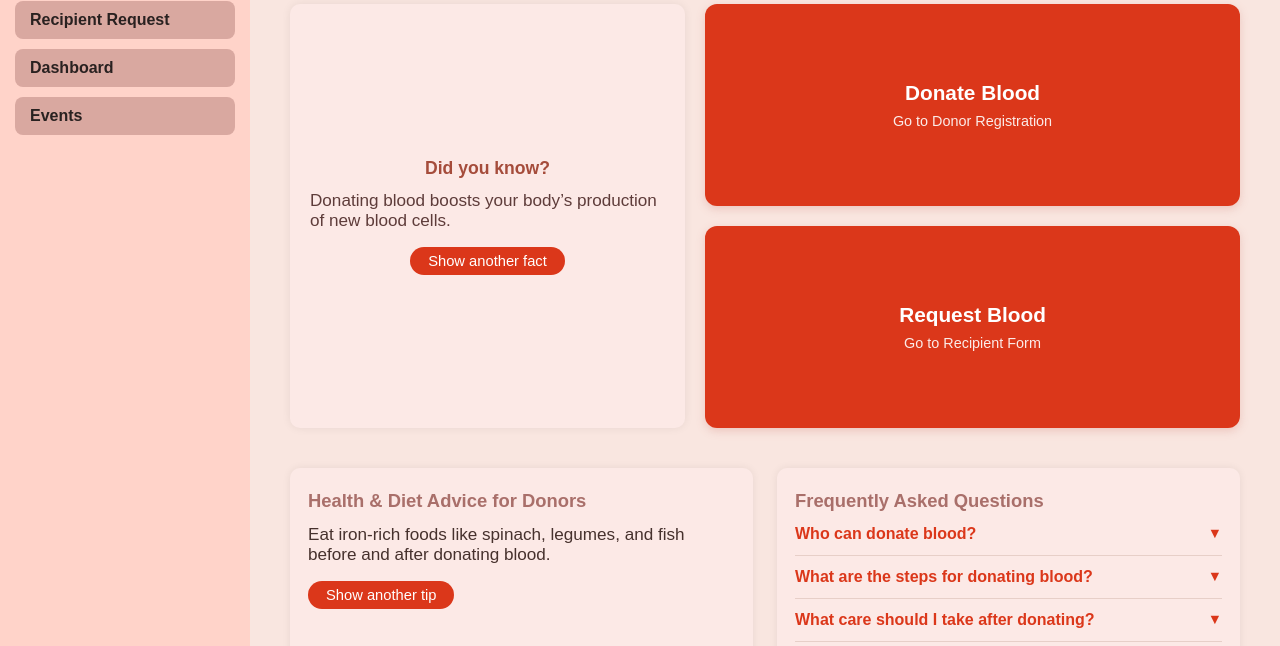
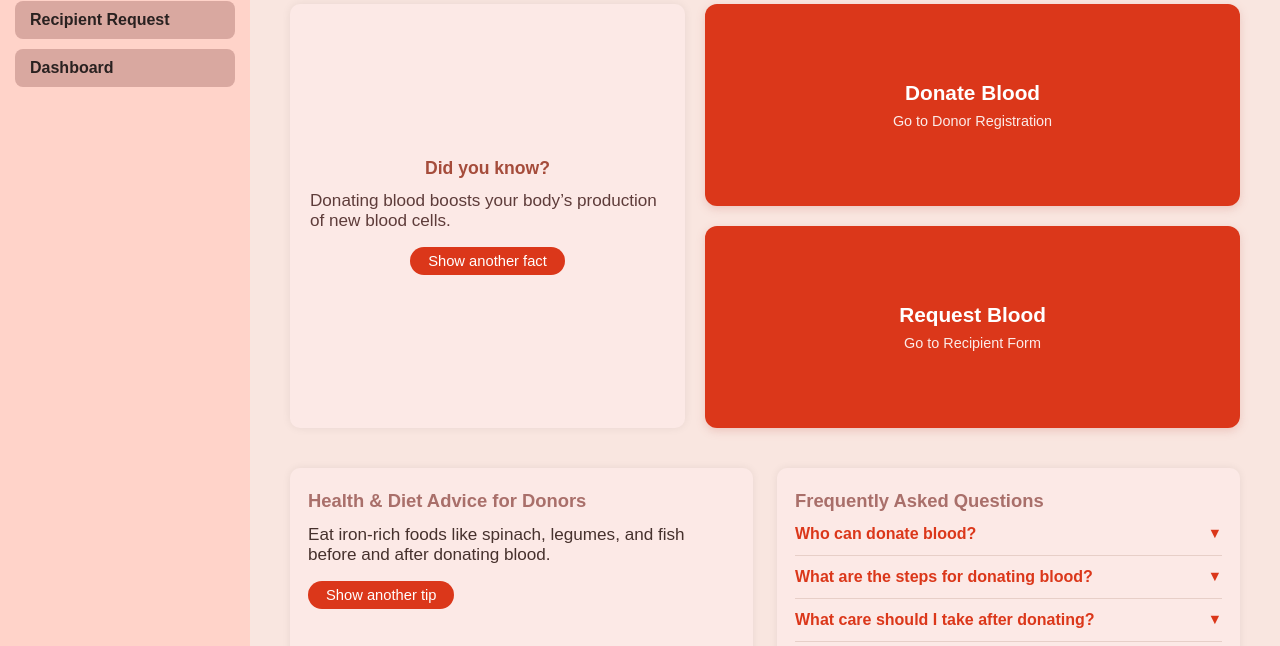
Before and after one commit to kanishk3114S/Blood-Donating-Website, a website: page COMPLETE PROJECT/blood-bank-locator/src/dashboard.html in a window 1280 px wide. Shown: the part 154-800 px from the top of the page. Drawn offline with Linux system fonts and the light colour scheme.

Commit message:
Update dashboard.html

```diff
--- a/COMPLETE PROJECT/blood-bank-locator/src/dashboard.html
+++ b/COMPLETE PROJECT/blood-bank-locator/src/dashboard.html
@@ -128,7 +128,7 @@
       <a href="reciever_page.html">Recipient Request</a>
 
       <a href="dashboard.html">Dashboard</a>
-      <a href="events.html">Events</a>
+
     </nav>
     <main id="content-wrapper" role="main">
       <h1>Welcome!</h1>
```
